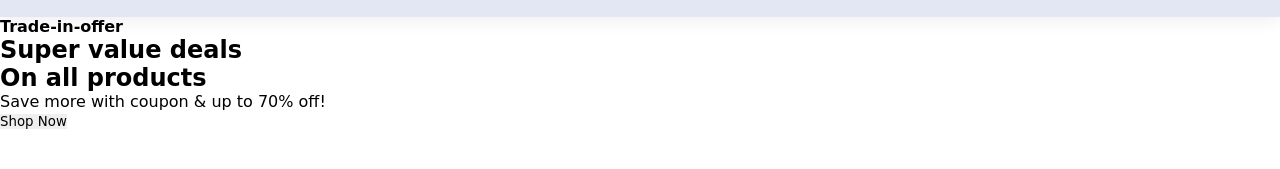
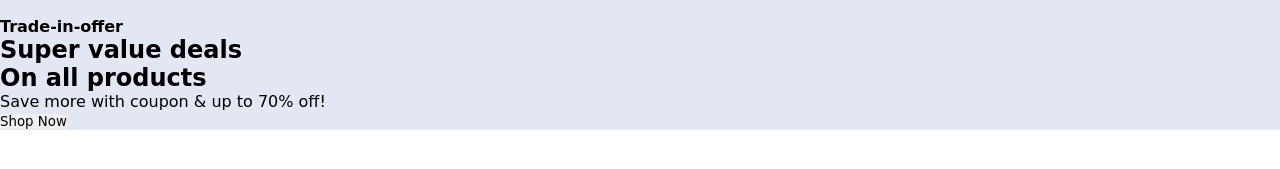
Before and after one commit to kolamat/E-commerce, a plain HTML site: page index.html in a window 1280 px wide. Shown: the part 67-236 px from the top of the page. Drawn offline with Linux system fonts and the light colour scheme; files whose address does not match are found by name; a web font is replaced by a local one.

Commit message:
On branch main Your branch is up to date with 'origin/main'.
Changes to be committed:
	modified:   index.html

```diff
--- a/index.html
+++ b/index.html
@@ -27,7 +27,7 @@
       </header>
   </section>
 
-  <section class="hero">
+  <section id="hero">
     <h4>Trade-in-offer</h4>
     <h2>Super value deals</h2>
     <h1>On all products</h1>
```
